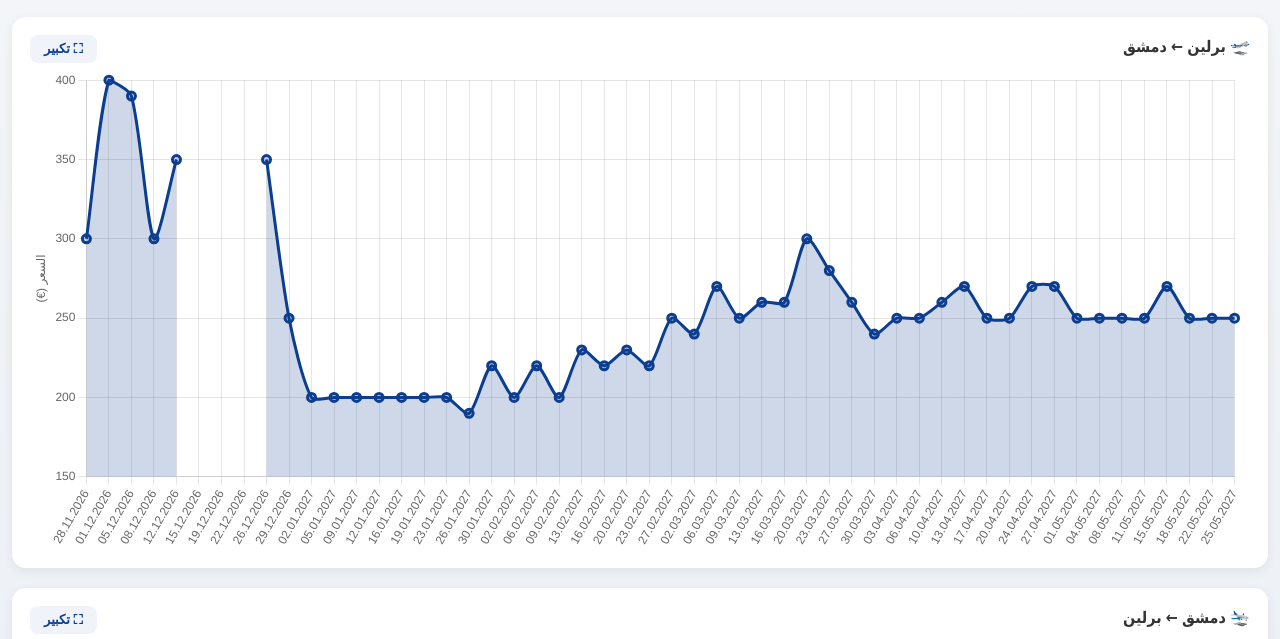
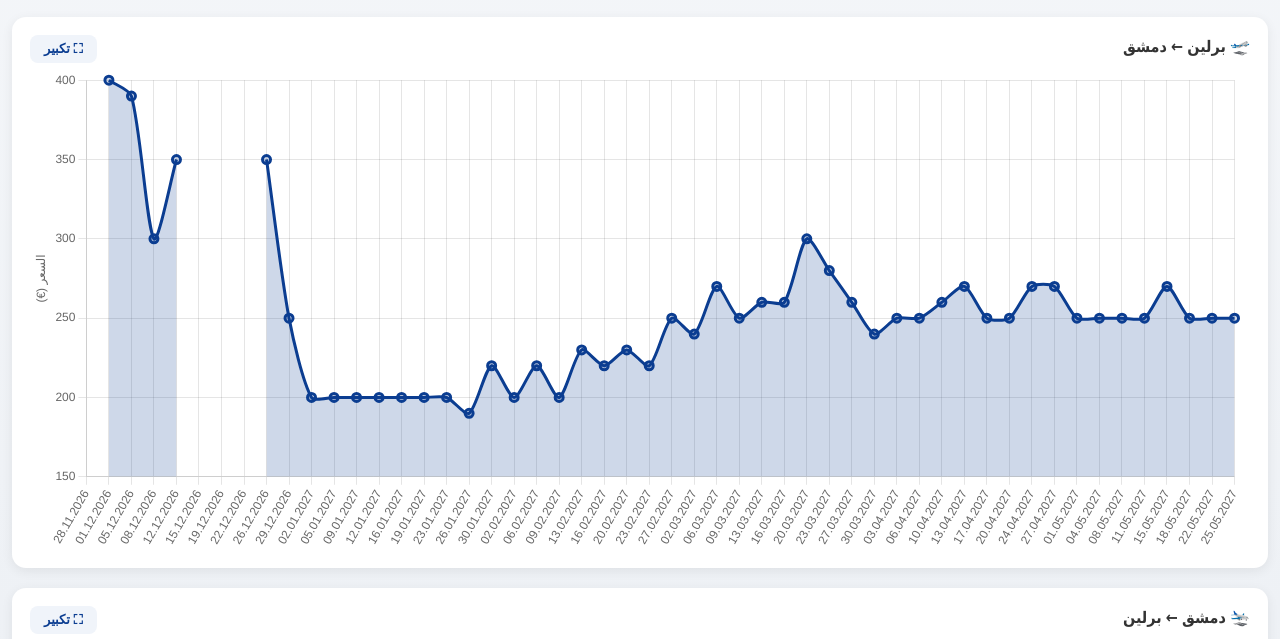
Before and after one commit to norobbc-wq/booking_2, a plain HTML site: page chart.html in a window 1280 px wide. Shown: the part 120-759 px from the top of the page. Drawn offline with nearby package versions, Linux system fonts and the light colour scheme.

Commit message:
تحديث الأسعار الحية

```diff
--- a/data.json
+++ b/data.json
@@ -1,12 +1,12 @@
 {
-  "generated_at": "2026-11-27 23:35",
+  "generated_at": "2026-11-28 08:06",
   "outbound": [
     {
       "date": "2026-11-28",
       "date_display": "28.11.2026",
       "day": "السبت",
-      "price": 300.0,
-      "flight_no": "SR196"
+      "price": null,
+      "flight_no": null
     },
     {
       "date": "2026-12-01",
@@ -371,8 +371,8 @@
       "date": "2026-11-28",
       "date_display": "28.11.2026",
       "day": "السبت",
-      "price": 320.0,
-      "flight_no": "SR197"
+      "price": null,
+      "flight_no": null
     },
     {
       "date": "2026-12-01",
```
Also changed, not shown: index.html (+3 -3 lines).
